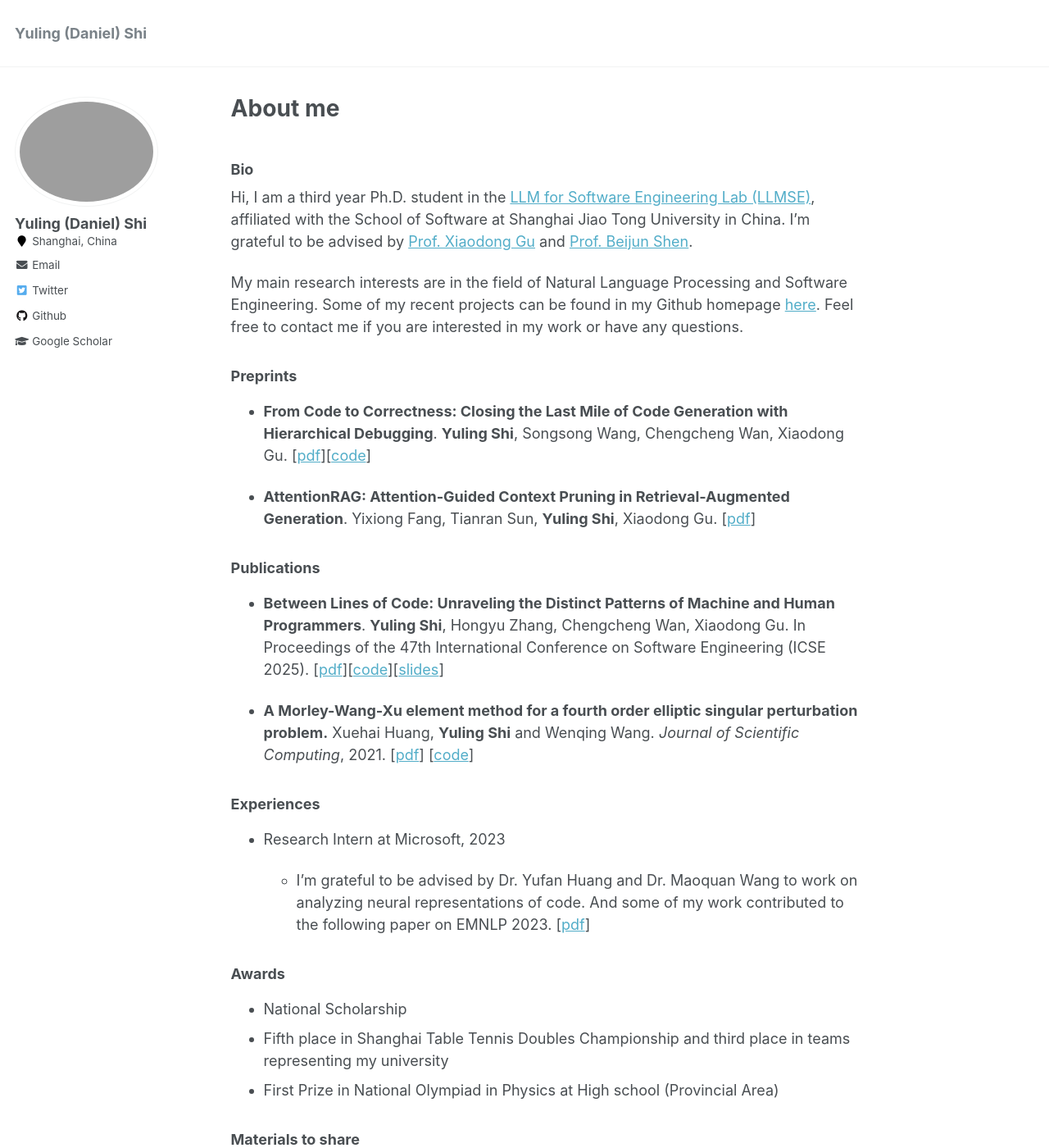
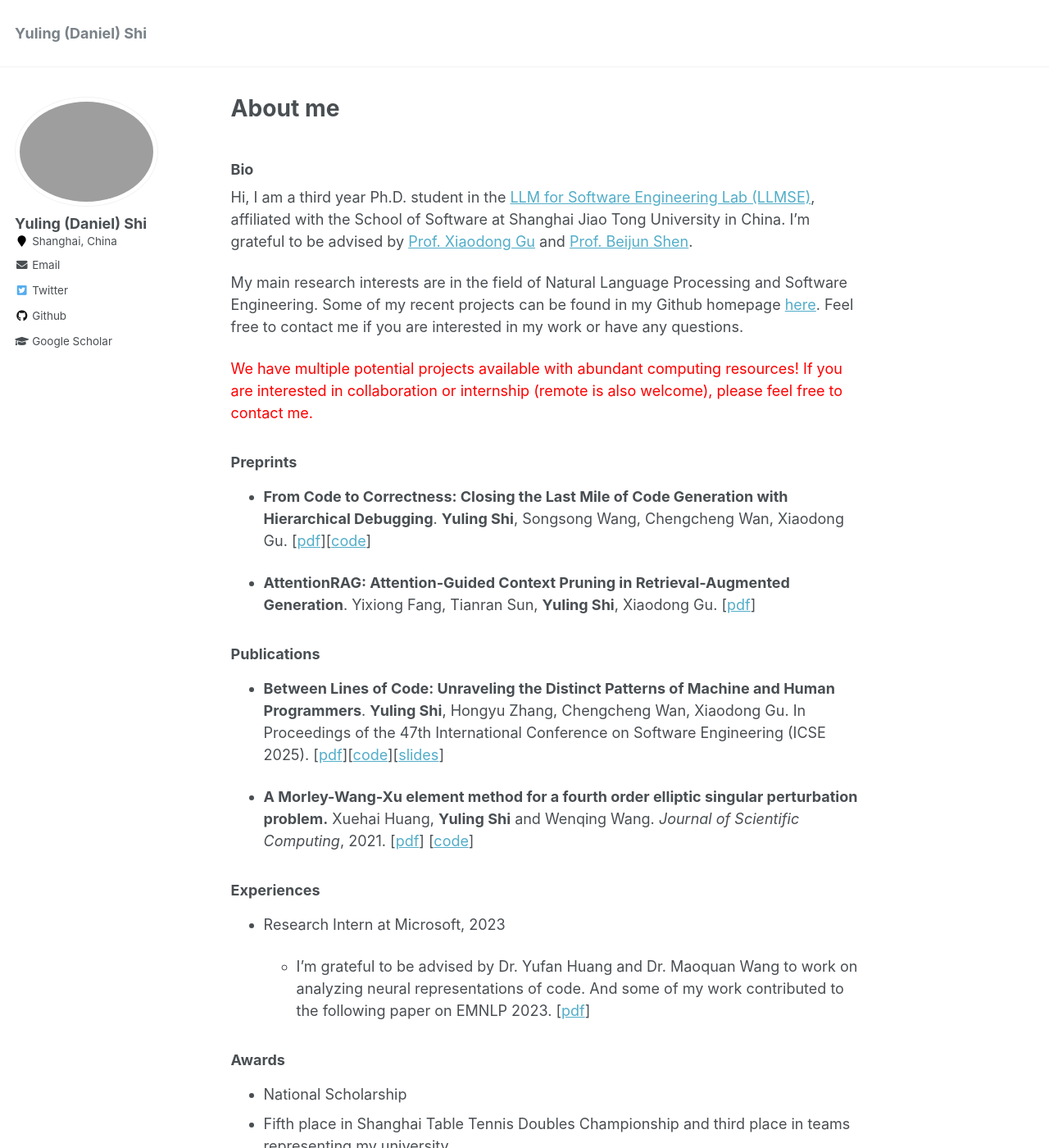
Before and after one commit to YerbaSite/YerbaSite.github.io, a Jekyll site: the page built from _pages/about.md, in a window 1280 px wide and 1400 px high. Shown: the whole window at 82% size. Built offline with Jekyll 4.4.1, drawn with Linux system fonts in a browser that asks for light colours; some of the changed text lies outside the part shown.

Commit message:
update bio

```diff
--- a/_pages/about.md
+++ b/_pages/about.md
@@ -14,6 +14,10 @@ Hi, I am a third year Ph.D. student in the [LLM for Software Engineering Lab (LL
 
 My main research interests are in the field of Natural Language Processing and Software Engineering.
 Some of my recent projects can be found in my Github homepage [here](https://github.com/YerbaPage). Feel free to contact me if you are interested in my work or have any questions.
+
+<div style="color: red;">
+We have multiple potential projects available with abundant computing resources! If you are interested in collaboration or internship (remote is also welcome), please feel free to contact me.
+</div>
 
 ### Preprints
 
@@ -47,7 +51,7 @@ In Proceedings of the 47th International Conference on Software Engineering (ICS
 
 ### Materials to share
 
-- A collection of resources for repo-level code generation. [[Github](https://github.com/YerbaPage/Awesome-Repo-Level-Code-Generation)]
+- 🔥 A collection of resources for repo-level code generation. [[Github](https://github.com/YerbaPage/Awesome-Repo-Level-Code-Generation)]
 - A simple script to detect word by word plagiarism for Academic Writing course in SJTU. [[Github](https://github.com/YerbaPage/plagiarism-certification-helper)]
 - A booklet on how to write math papers and some related topics created with Lin Dong. [[pdf](https://raw.githubusercontent.com/YerbaPage/WritingMath/main/paper.pdf)] (in Chinese)
 - A tool for enrolling in courses automatically at SUFE. [[Github](https://github.com/YerbaPage/SUFE_Course_selection)]
```
